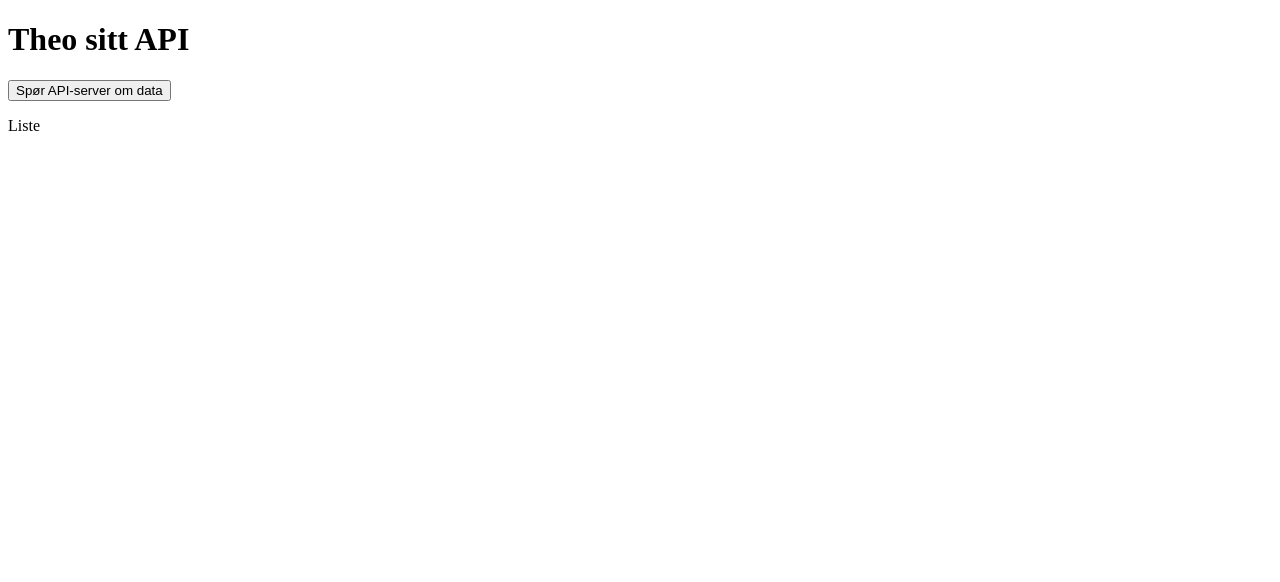
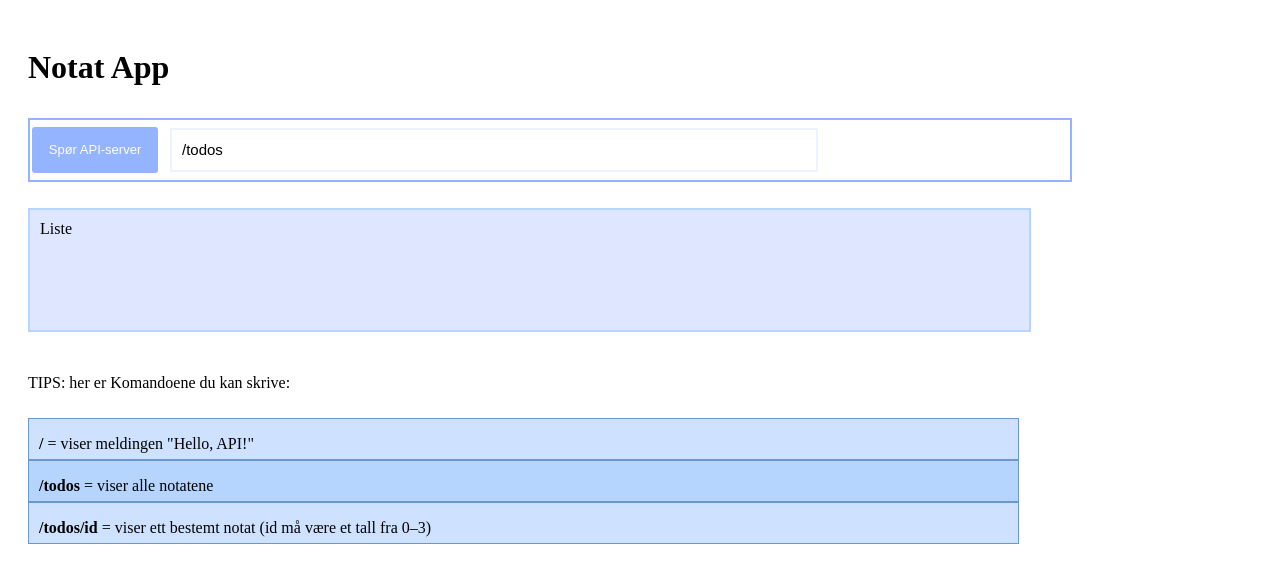
Before and after one commit to tc9ctqxqdf-coder/natataaplikajson, a plain HTML site: page frontend/index.html in a window 1280 px wide. Drawn offline with Linux system fonts and the light colour scheme.

Commit message:
Oppgradering
Fått til at man kan skrive i inputen dodos komanoder også får man opp ule ting. jeg har ogås komentert koden og forståt mye av det

```diff
--- a/frontend/index.html
+++ b/frontend/index.html
@@ -4,13 +4,29 @@
     <meta charset="UTF-8">
     <meta name="viewport" content="width=device-width, initial-scale=1.0">
     <title>Frontend</title>
+    <link rel="stylesheet" href="style.css">
 </head>
 <body>
-    <h1>Theo sitt API</h1>
+    <h1>Notat App</h1>
 
-    <button onClick="javascript:getData();">Spør API-server om data</button>
+    <div class="Flyt">
+        <button onClick="javascript:getData();">Spør API-server</button>
+        <input type="text" id="input" value="/todos">
+    </div>
+
 
     <p id="Verdi">Liste</p>
+
+    <p>TIPS: her er Komandoene du kan skrive:
+
+    <div class="TIPboc">
+        <div class="tip"><p><strong>/</strong> = viser meldingen "Hello, API!"</p></div>
+        <div class="tip2"><p><strong>/todos</strong>  = viser alle notatene</p></div>
+        <div class="tip"><p><strong>/todos/id</strong> = viser ett bestemt notat (id må være et tall fra 0–3)</p></div>
+    </div>
+
+
+
 
     <script src="js/main.js"></script>
 
--- a/frontend/js/main.js
+++ b/frontend/js/main.js
@@ -1,21 +1,21 @@
+async function getData() { //vennter på data. lager dereter funksjon som heter "getData"
+  const url = "http://127.0.0.1:8000";  // her forteller vi hva URL er altså IP adressen til nettstedet
+  const path = document.getElementById("input").value; // variabel navn også finner den ID (input) og henter inputen
+  const baseUrl = url + path; // også setter den sammen URL og det inputen er hentet
+  let = Verdi = "result"; // variabel som heter "verdi" og ineholder en tekst
 
-async function getData() {
-  const url = "http://127.0.0.1:8000/todos";
-  let = Verdi = "result";
-
-  try {
-    const response = await fetch(url);
-    if (!response.ok) {
-      throw new Error(`Response status: ${response.status}`);
+  try { //prøver å kjøre ofte løres vis feil oppstår
+    const response = await fetch(baseUrl); //respons(prøver å hente) vent til den har hentet data fra (url)
+    if (!response.ok) { //vis feil ! (fik data) kjekk  som noe gikk galt
+      throw new Error(`Response status: ${response.status}`); //sier at det ble feil.
     }
 
-    const result = await response.json();
-    document.getElementById("Verdi").textContent = JSON.stringify(result);
+    const result = await response.json();//variabel som ikke kan endres. veneter. gjør svar om til JSON-data
+    document.getElementById("Verdi").textContent = JSON.stringify(result); //sender videre til en nettside og prøver å vinne (ID i Html) som heter "Verdi". og gjør dataen() om til tekst på nettsiden
     //console.log(result);
 
-  } catch (error) {
-    console.error(error.message);
+  } catch (error) { {//hvis try går galt så kommer vi hit og tar opp feilen
+    console.error(error.message); //også skriver vi i (console.error) det feilen meldingen sier til oss.
   }
-
-
+  }
 }
--- /dev/null
+++ b/frontend/style.css
@@ -0,0 +1,68 @@
+body{
+
+    padding: 20px;
+    display: flex;
+    justify-content: center;
+    flex-direction: column;
+    gap: 10px;
+}
+.Flyt{
+    border: 2px solid #94b4ff;
+    display: flex;
+    align-items: center;
+    width: 85%;
+    height: 60px;
+    gap: 10px;
+}
+
+input{
+    font-size: 15px;
+    border: 2px solid #94b4ff2e;
+    width: 60%;
+    height: 20px;
+    padding: 10px;
+
+}
+button{
+    background-color: #94b4ff;
+    border: 2px solid #fdfeff ;
+    color: #fdfeff;
+    border-radius: 5px;
+    width: 130px;
+    height: 50px;
+    font-size: 13px;
+}
+
+button:hover{
+    background-color: #6a82b9;
+}
+
+#Verdi{
+    background-color: #dee7ff;
+    border: 2px solid #b5d5ff ;
+    width: 80%;
+    height: 100px;
+    padding: 10px;
+}
+
+
+
+.tip{
+    background-color: #cee2ff;
+    border: 1px solid #6c98d2 ;
+    width: 80%;
+    height: 40px;
+    padding-left: 10px;
+    display: flex;
+
+}
+
+.tip2{
+    background-color: #b5d5ff;
+    border: 1px solid #6c98d2 ;
+    width: 80%;
+    height: 40px;
+    padding-left: 10px;
+    display: flex;
+
+}
--- a/todos.json
+++ b/todos.json
@@ -15,7 +15,7 @@
             "done": false
         },
         {
-            "text": "Kjøpe Sjokolade",
+            "text": "Kjøpe Sjokolas",
             "done": false
         }
     ]
```
Also changed, not shown: 2 other files.
